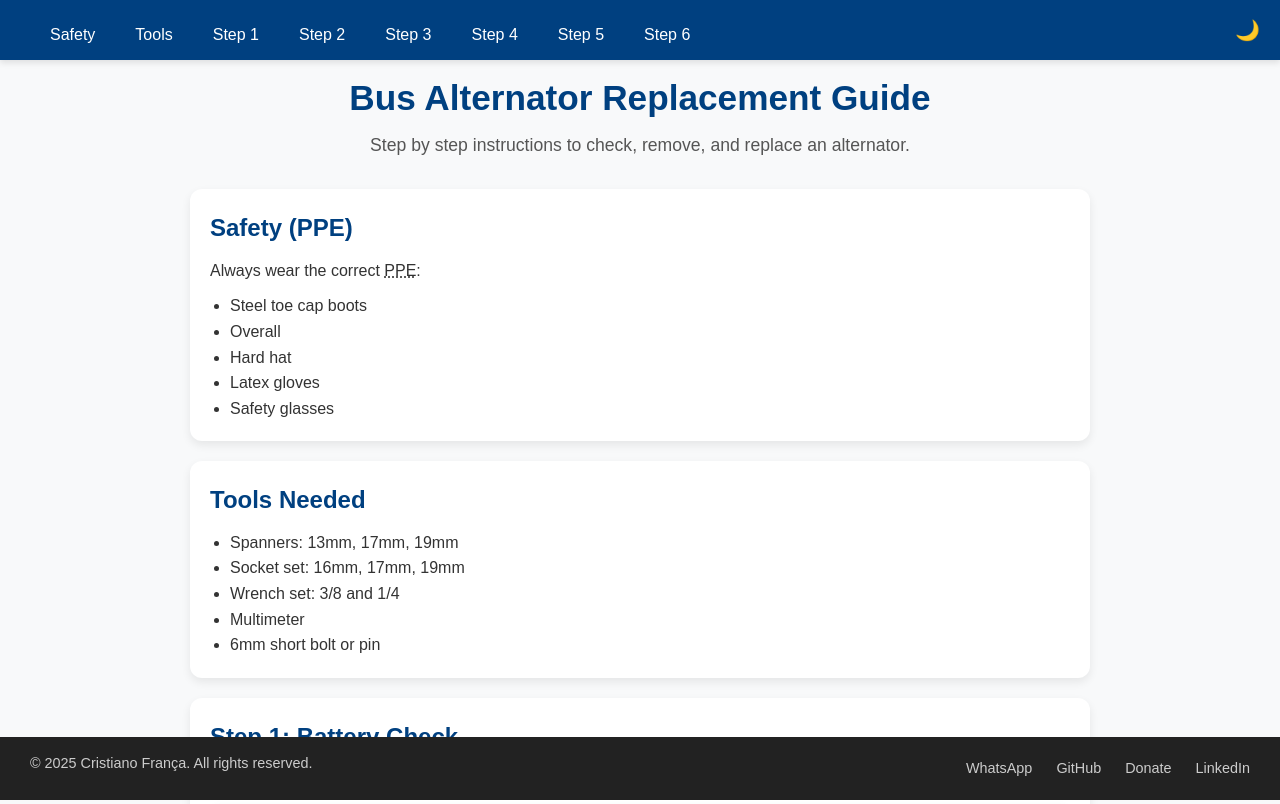
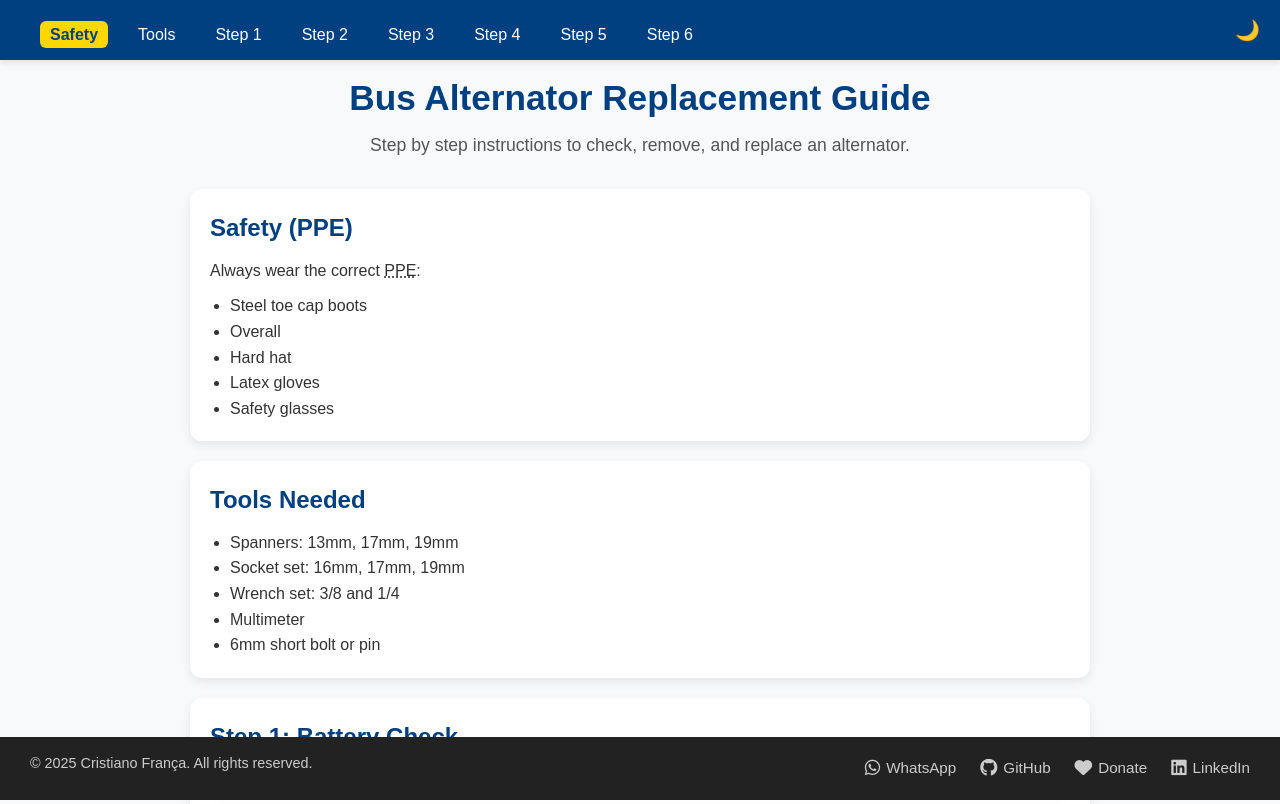
Before and after one commit to CristianoFranca1976/bus_alternator, a plain HTML site: page index.html in a window 1280 px wide. Shown: the top 804 px of the page. Drawn offline with Linux system fonts and the light colour scheme; a web font is replaced by a local one.

Commit message:
second commit

```diff
--- a/index.html
+++ b/index.html
@@ -14,6 +14,10 @@
       href="/image/alternator.png"
       type="image/x-icon"
     />
+    <link
+      rel="stylesheet"
+      href="https://cdnjs.cloudflare.com/ajax/libs/font-awesome/6.5.0/css/all.min.css"
+    />
     <title>Bus Alternator Replacement</title>
   </head>
   <body>
@@ -29,7 +33,7 @@
         <li><a href="#step5" class="nav-link">Step 5</a></li>
         <li><a href="#step6" class="nav-link">Step 6</a></li>
       </ul>
-      <button id="darkModeToggle">🌙</button>
+      <button type="button" id="darkModeToggle">🌙</button>
     </nav>
 
     <header>
@@ -161,17 +165,47 @@
         </figure>
       </section>
     </main>
+    <footer>
+      <div class="footer-left">
+        <p></p>
+          <a href="https://copyright-ru.vercel.app/" id="copyright">© </a>2025
+          Cristiano França. All rights reserved.
+        </p>
+      </div>
+      <div class="footer-right">
+        <a
+          href="https://wa.me/447927132927?text=Hello%20Cristiano%2C%20I%20came%20from%20your%20website%20about%20the%20bus%20alternator%20%F0%9F%9A%8D%E2%9A%A1"
+          target="_blank"
+          rel="noopener"
+        >
+          <i class="fab fa-whatsapp"></i> WhatsApp
+        </a>
+        <a
+          href="https://github.com/CristianoFranca1976?tab=repositories"
+          target="_blank"
+          rel="noopener"
+        >
+          <i class="fab fa-github"></i> GitHub
+        </a>
+        <a
+          href="https://doacoes-flame.vercel.app"
+          target="_blank"
+          rel="noopener"
+        >
+          <i class="fas fa-heart"></i> Donate
+        </a>
+        <a
+          href="https://www.linkedin.com/in/cristiano-franca-4a968627a/"
+          target="_blank"
+          rel="noopener"
+        >
+          <i class="fab fa-linkedin"></i> LinkedIn
+        </a>
+      </div>
+    </footer>
 
-    <footer>
-    <div class="footer-left">
-      <p>© 2025 Cristiano França. All rights reserved.</p>
-    </div>
-    <div class="footer-right">
-      <a href="https://wa.me/07927132927?text=Hello%20Cristiano%2C%20I%20came%20from%20your%20website%20about%20the%20bus%20alternator%20%F0%9F%9A%8D%E2%9A%A" target="_blank" rel="noopener">WhatsApp</a>
-      <a href="https://github.com/CristianoFranca1976?tab=repositories" target="_blank" rel="noopener">GitHub</a>
-      <a href="doacoes-flame.vercel.app" target="_blank" rel="noopener">Donate</a>
-      <a href="https://www.linkedin.com/in/cristiano-franca-4a968627a/" target="_blank" rel="noopener">LinkedIn</a>
-    </div>
-    </footer>
+    <button type="button" id="backToTop">⬆</button>
+
+    <script src="/script.js"></script>
   </body>
 </html>
--- a/style.css
+++ b/style.css
@@ -1,4 +1,4 @@
-@import url('https://fonts.googleapis.com/css2?family=Tektur:wght@400..900&display=swap');
+@import url("https://fonts.googleapis.com/css2?family=Tektur:wght@400..900&display=swap");
 
 /* font-family: "Tektur", sans-serif; */
 
@@ -163,14 +163,28 @@ footer {
   margin-bottom: 10px;
 }
 
+.footer-right a:hover {
+  color: #fff;
+}
 .footer-right a {
   margin-left: 20px;
   color: #ccc;
   text-decoration: none;
   transition: color 0.3s;
+  display: inline-flex;
+  align-items: center;
+  gap: 6px;
+  font-size: 0.95rem;
 }
 
-.footer-right a:hover {
+.footer-right a i {
+  font-size: 1.1rem;
+}
+#copyright {
+  text-decoration: none;
+  color: #ccc;
+}
+#copyright:hover {
   color: #fff;
 }
 
@@ -257,5 +271,4 @@ body.dark footer {
   .footer-right a {
     margin: 10px;
   }
-
 }
```
